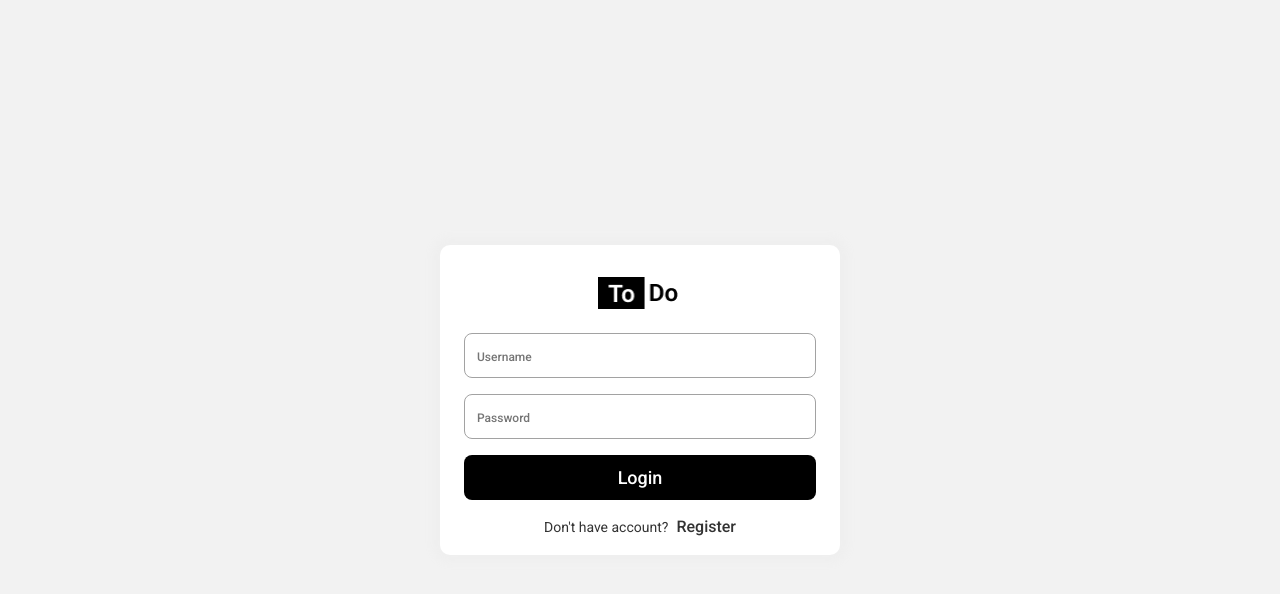
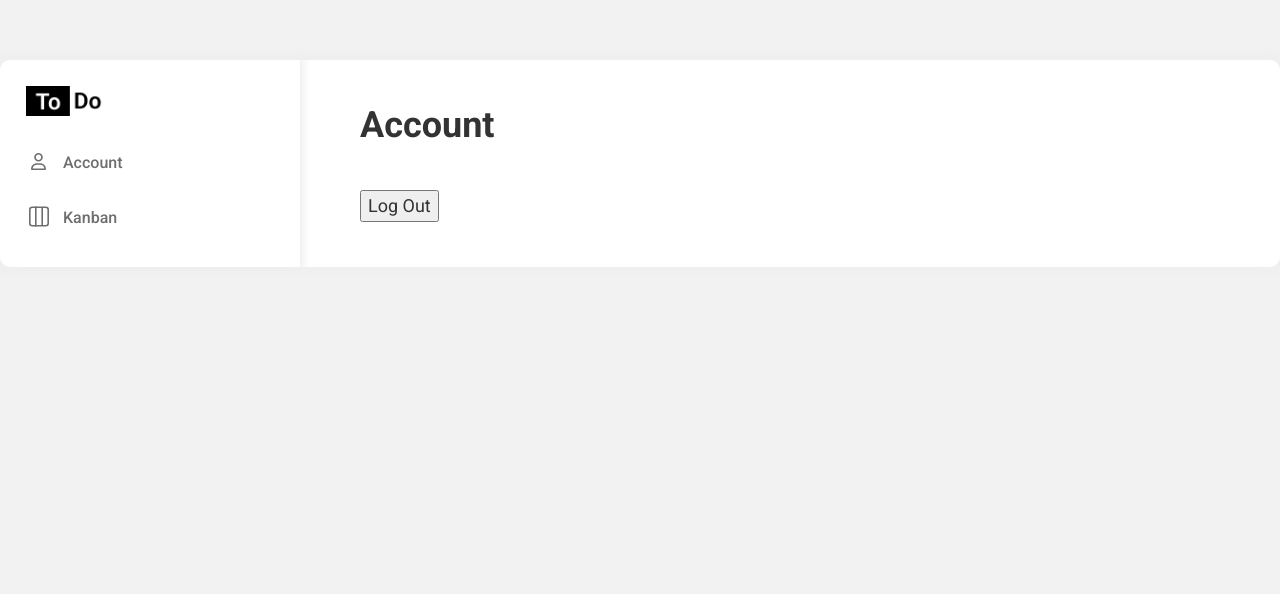
Before and after one commit to ApelsinU/KanbanBoard, a React (Create React App) app in the folder client/: page / in a window 1280 px wide. Before the commit this address led to /login. Shown: the top 594 px of the page. Built offline with nearby package versions, Linux system fonts and the light colour scheme; sample sign-in values are in the browser's storage.

Commit message:
[Auth] - add auth(login/logout) redirection

```diff
--- a/client/src/App.tsx
+++ b/client/src/App.tsx
@@ -2,6 +2,7 @@ import React, { useEffect, useState } from 'react'
 
 import { BrowserRouter as Router, Routes, Route } from 'react-router-dom'
 
+import { useAuth } from '@App/hooks/auth'
 import { AccountPage } from '@App/pages/AccountPage'
 import { Login } from '@App/pages/Login'
 import { MainPage } from '@App/pages/MainPage'
@@ -11,7 +12,7 @@ import { AuthRoute } from './routes/AuthRoute'
 import { PrivateRoute } from './routes/PrivateRoute'
 
 function App() {
-  const isAuth = false
+  const { isAuth } = useAuth()
 
   return (
     <React.Suspense fallback={'loading...'}>
--- /dev/null
+++ b/client/src/hooks/auth.ts
@@ -0,0 +1,31 @@
+import { useEffect, useState } from 'react'
+
+import { UserResponseData } from '@App/types/http'
+
+export const useAuth = () => {
+  const [isAuth, setIsAuth] = useState<boolean>(false)
+
+  function login(data: UserResponseData) {
+    // todo: add to persist store
+    window.localStorage.setItem(
+      'user-auth',
+      JSON.stringify({ id: data.userId, token: data.token }),
+    )
+  }
+
+  function logout() {
+    // todo: rm from persist store
+    window.localStorage.setItem('user-auth', '')
+  }
+
+  useEffect(() => {
+    const localStorage = window.localStorage.getItem('user-auth')
+    setIsAuth(!!localStorage)
+  }, [login, logout])
+
+  return {
+    login,
+    logout,
+    isAuth,
+  }
+}
--- a/client/src/hooks/http.js
+++ b/client/src/hooks/http.js
@@ -21,7 +21,6 @@ export const useHttp = () => {
         })
 
         const data = await res.json()
-        console.log('data', data)
 
         if (!res.ok) {
           throw new Error(data.message || 'Request Error')
--- a/client/src/pages/AccountPage/account.scss
+++ b/client/src/pages/AccountPage/account.scss
@@ -0,0 +1,7 @@
+.account-page {
+  padding: 40px;
+
+  .title {
+    margin-bottom: 40px;
+  }
+}
--- a/client/src/pages/AccountPage/index.tsx
+++ b/client/src/pages/AccountPage/index.tsx
@@ -2,13 +2,16 @@ import './account.scss'
 import React from 'react'
 
 import { Sidebar } from '@App/components/Sidebar'
+import { useAuth } from '@App/hooks/auth'
 
 export const AccountPage = () => {
+  const { logout } = useAuth()
   return (
     <div className="container">
       <Sidebar />
-      <div>
-        <div>Account</div>
+      <div className={'account-page'}>
+        <h1 className={'title'}>Account</h1>
+        <button onClick={logout}>Log Out</button>
       </div>
     </div>
   )
--- a/client/src/pages/Login/index.tsx
+++ b/client/src/pages/Login/index.tsx
@@ -1,11 +1,13 @@
 import './login.scss'
-import {ChangeEvent, useState} from 'react'
+import { ChangeEvent, useState } from 'react'
 
 import logo from '@Assets/images/logo-black-short.png'
 import { NavLink } from 'react-router-dom'
 
 import { Button } from '@App/components/Button'
-import { useHttp } from "@App/hooks/http";
+import { useAuth } from '@App/hooks/auth'
+import { useHttp } from '@App/hooks/http'
+import { UserResponseData } from '@App/types/http'
 
 type LoginFormData = {
   username: string
@@ -14,19 +16,24 @@ type LoginFormData = {
 
 export const Login = () => {
   const { request, isLoading } = useHttp()
+  const { login } = useAuth()
   const [formData, setFormData] = useState<LoginFormData | {}>({})
 
   const handleChange = (e: ChangeEvent<HTMLInputElement>) => {
     setFormData({ ...formData, [e.target.name]: e.target.value })
   }
 
-  async function handleLogin(e:any) {
+  async function handleLogin(e: any) {
     e.preventDefault()
     try {
-      const data = await request('/api/auth/login', 'POST', formData)
+      const data: UserResponseData = await request(
+        '/api/auth/login',
+        'POST',
+        formData,
+      )
 
-      if (data && data.token) {
-        window.localStorage.setItem("jwt-token", data.token)
+      if (data) {
+        login(data)
       }
     } catch (e) {
       console.log('Login error: ', e)
--- a/client/src/pages/Registration/index.tsx
+++ b/client/src/pages/Registration/index.tsx
@@ -1,5 +1,5 @@
 import './registration.scss'
-import {ChangeEvent, useEffect, useState} from 'react'
+import { ChangeEvent, useEffect, useState } from 'react'
 
 import logo from '@Assets/images/logo-black-short.png'
 import { NavLink } from 'react-router-dom'
--- a/client/src/styles/global.scss
+++ b/client/src/styles/global.scss
@@ -10,7 +10,8 @@ body {
 }
 
 .page {
-  //min-height: 100vh;
+  min-height: 100vh;
+  padding-top: 60px;
   background-color: #f2f2f2;
 }
 
--- /dev/null
+++ b/client/src/types/http.ts
@@ -0,0 +1,5 @@
+
+export type UserResponseData = {
+    userId: string
+    token: string
+}
```
